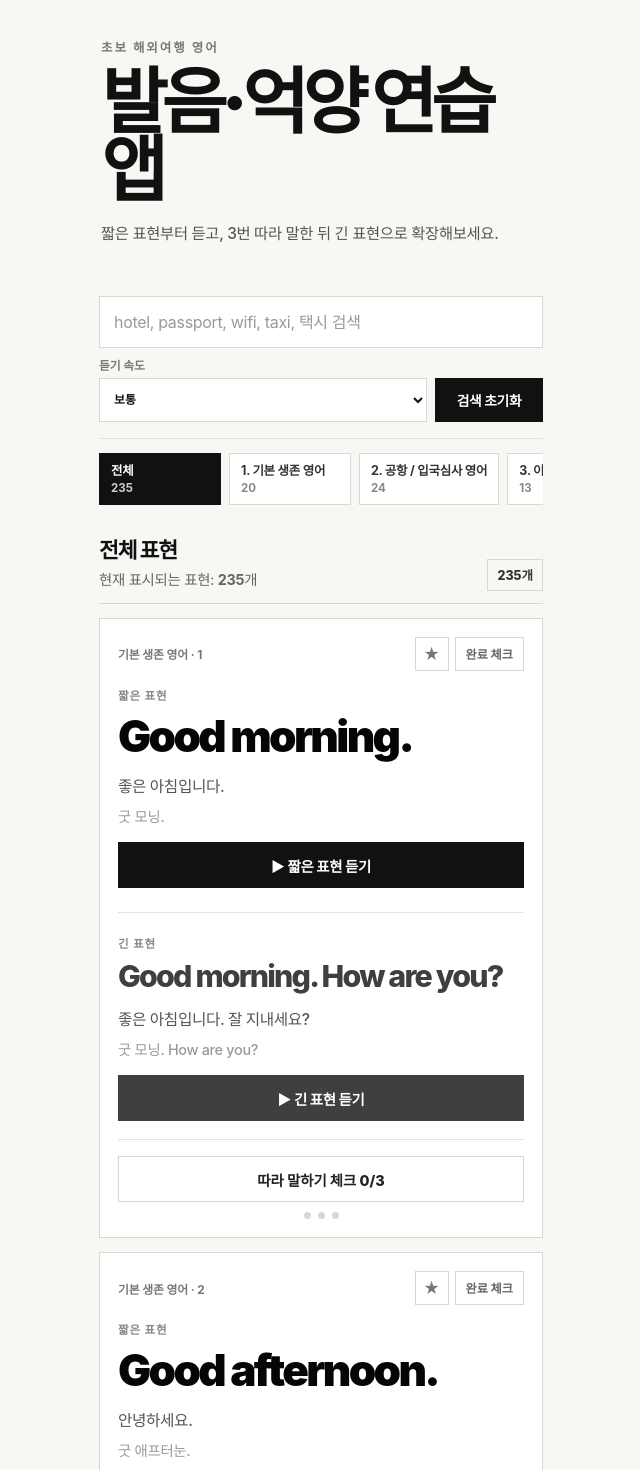
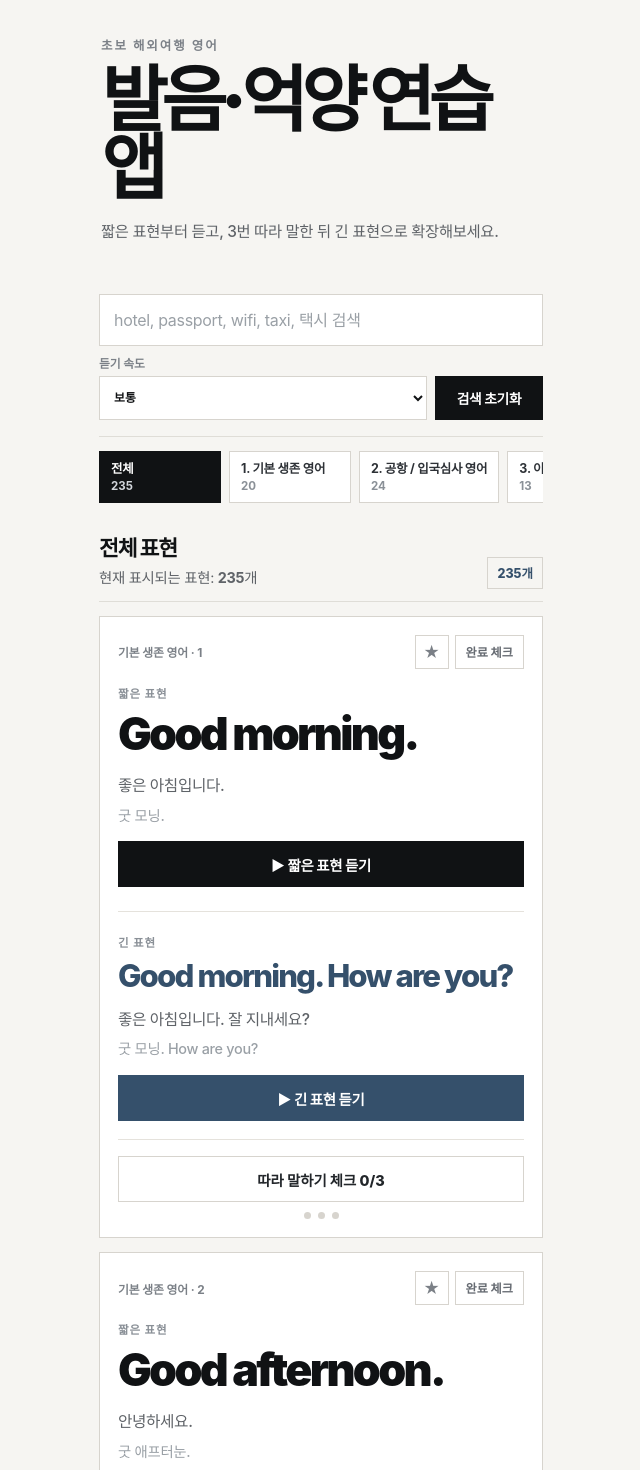
Before and after one commit to marine797/marine797, a React (Vite) app: page / in a window 1280 px wide. Shown: the top 1470 px of the page, without its empty margins (319-959 px from the left). Built offline with nearby package versions, Linux system fonts and the light colour scheme.

Commit message:
Refine study-focused typography color system

```diff
--- a/src/styles.css
+++ b/src/styles.css
@@ -3,8 +3,8 @@
 }
 
 :root {
-  color: #111111;
-  background: #f7f7f4;
+  color: #101214;
+  background: #f6f5f2;
   font-family:
     -apple-system,
     BlinkMacSystemFont,
@@ -17,7 +17,7 @@
 
 body {
   margin: 0;
-  background: #f7f7f4;
+  background: #f6f5f2;
 }
 
 button,
@@ -35,12 +35,12 @@ button {
   width: min(100%, 480px);
   min-height: 100vh;
   margin: 0 auto;
-  padding: 28px 18px 80px;
+  padding: 28px 18px 84px;
 }
 
-/* 상단 타이포그래피 */
+/* 상단 */
 .hero {
-  padding: 10px 2px 28px;
+  padding: 8px 2px 28px;
   margin-bottom: 8px;
   background: transparent;
   border: 0;
@@ -49,7 +49,7 @@ button {
 
 .eyebrow {
   margin: 0 0 12px;
-  color: #777777;
+  color: #7b8087;
   font-size: 0.78rem;
   font-weight: 700;
   letter-spacing: 0.16em;
@@ -58,23 +58,23 @@ button {
 
 .hero h1 {
   margin: 0;
-  color: #111111;
+  color: #101214;
   font-size: clamp(2.7rem, 13vw, 4.5rem);
   font-weight: 900;
   line-height: 0.94;
-  letter-spacing: -0.085em;
+  letter-spacing: -0.09em;
 }
 
 .subtitle {
   margin: 18px 0 0;
-  color: #555555;
+  color: #5f6368;
   font-size: 0.96rem;
   font-weight: 500;
   line-height: 1.75;
   letter-spacing: -0.02em;
 }
 
-/* 검색 영역 */
+/* 검색 */
 .toolbar {
   position: sticky;
   top: 0;
@@ -84,20 +84,20 @@ button {
   gap: 8px;
   padding: 12px 0 16px;
   margin-bottom: 10px;
-  background: rgba(247, 247, 244, 0.94);
+  background: rgba(246, 245, 242, 0.94);
   backdrop-filter: blur(14px);
-  border-bottom: 1px solid #e4e4df;
+  border-bottom: 1px solid #dfddd7;
 }
 
 .searchInput {
   grid-column: 1 / -1;
   width: 100%;
   height: 52px;
-  border: 1px solid #d8d8d2;
+  border: 1px solid #d7d4ce;
   border-radius: 0;
   background: #ffffff;
   padding: 0 14px;
-  color: #111111;
+  color: #101214;
   outline: none;
   font-size: 1rem;
   font-weight: 600;
@@ -105,18 +105,18 @@ button {
 }
 
 .searchInput::placeholder {
-  color: #999999;
+  color: #9aa0a6;
   font-weight: 400;
 }
 
 .searchInput:focus {
-  border-color: #111111;
+  border-color: #2563eb;
 }
 
 .rateControl {
   display: grid;
   gap: 5px;
-  color: #777777;
+  color: #7b8087;
   font-size: 0.74rem;
   font-weight: 700;
   letter-spacing: -0.01em;
@@ -125,11 +125,11 @@ button {
 .rateControl select {
   width: 100%;
   height: 44px;
-  border: 1px solid #d8d8d2;
+  border: 1px solid #d7d4ce;
   border-radius: 0;
   background: #ffffff;
   padding: 0 10px;
-  color: #111111;
+  color: #101214;
   outline: none;
   font-weight: 700;
 }
@@ -137,9 +137,9 @@ button {
 .pill {
   height: 44px;
   align-self: end;
-  border: 1px solid #111111;
+  border: 1px solid #101214;
   border-radius: 0;
-  background: #111111;
+  background: #101214;
   color: #ffffff;
   font-size: 0.86rem;
   font-weight: 800;
@@ -165,10 +165,10 @@ button {
   min-width: 122px;
   max-width: 168px;
   min-height: 48px;
-  border: 1px solid #d8d8d2;
+  border: 1px solid #d7d4ce;
   border-radius: 0;
   background: #ffffff;
-  color: #333333;
+  color: #2d3136;
   padding: 9px 11px;
   text-align: left;
   box-shadow: none;
@@ -189,22 +189,22 @@ button {
 .categoryButton strong {
   display: block;
   margin-top: 2px;
-  color: #888888;
+  color: #8a9097;
   font-size: 0.72rem;
   font-weight: 700;
 }
 
 .categoryButton.selected {
-  border-color: #111111;
-  background: #111111;
+  border-color: #101214;
+  background: #101214;
   color: #ffffff;
 }
 
 .categoryButton.selected strong {
-  color: #cccccc;
+  color: #d2d6db;
 }
 
-/* 섹션 제목 */
+/* 섹션 */
 .sectionHeader {
   display: flex;
   align-items: flex-end;
@@ -212,12 +212,12 @@ button {
   gap: 12px;
   margin: 14px 0 14px;
   padding-bottom: 12px;
-  border-bottom: 1px solid #d8d8d2;
+  border-bottom: 1px solid #dfddd7;
 }
 
 .sectionHeader h2 {
   margin: 0;
-  color: #111111;
+  color: #101214;
   font-size: 1.35rem;
   font-weight: 900;
   line-height: 1.22;
@@ -226,7 +226,7 @@ button {
 
 .sectionHeader p {
   margin: 6px 0 0;
-  color: #666666;
+  color: #5f6368;
   font-size: 0.9rem;
   line-height: 1.5;
   letter-spacing: -0.02em;
@@ -235,10 +235,10 @@ button {
 .countBadge {
   flex: 0 0 auto;
   padding: 6px 9px;
-  border: 1px solid #d8d8d2;
+  border: 1px solid #d7d4ce;
   border-radius: 0;
   background: transparent;
-  color: #333333;
+  color: #35506b;
   font-size: 0.78rem;
   font-weight: 800;
 }
@@ -250,7 +250,7 @@ button {
 }
 
 .phraseCard {
-  border: 1px solid #d8d8d2;
+  border: 1px solid #d7d4ce;
   border-radius: 0;
   background: #ffffff;
   box-shadow: none;
@@ -258,8 +258,8 @@ button {
 }
 
 .phraseCard.completed {
-  opacity: 0.54;
-  background: #f1f1ed;
+  opacity: 0.56;
+  background: #f0efea;
 }
 
 .cardTop {
@@ -273,7 +273,7 @@ button {
 .categoryLabel {
   min-width: 0;
   overflow: hidden;
-  color: #777777;
+  color: #7b8087;
   font-size: 0.74rem;
   font-weight: 700;
   white-space: nowrap;
@@ -298,28 +298,28 @@ button {
 .iconButton {
   width: 34px;
   height: 34px;
-  border: 1px solid #d8d8d2;
-  color: #777777;
+  border: 1px solid #d7d4ce;
+  color: #7b8087;
   background: #ffffff;
 }
 
 .iconButton.active {
-  color: #111111;
-  background: #eeeeea;
+  color: #101214;
+  background: #eceae4;
 }
 
 .doneButton {
   height: 34px;
   padding: 0 10px;
-  border: 1px solid #d8d8d2;
+  border: 1px solid #d7d4ce;
   background: #ffffff;
-  color: #666666;
+  color: #666b72;
   font-size: 0.76rem;
 }
 
 .doneButton.done {
-  border-color: #111111;
-  background: #111111;
+  border-color: #101214;
+  background: #101214;
   color: #ffffff;
 }
 
@@ -333,19 +333,19 @@ button {
 .phraseBlock + .phraseBlock {
   margin-top: 24px;
   padding-top: 22px;
-  border-top: 1px solid #e4e4df;
+  border-top: 1px solid #e5e2dc;
 }
 
 .label {
   margin: 0 0 8px;
-  color: #888888;
+  color: #8a9097;
   font-size: 0.72rem;
   font-weight: 800;
   letter-spacing: 0.08em;
   text-transform: uppercase;
 }
 
-/* 핵심 타이포그래피 */
+/* 핵심 타이포 */
 .shortEnglish,
 .longEnglish {
   margin: 0;
@@ -354,20 +354,20 @@ button {
 }
 
 .shortEnglish {
-  color: #050505;
-  font-size: clamp(1.9rem, 8.8vw, 2.75rem);
+  color: #101214;
+  font-size: clamp(1.95rem, 8.8vw, 2.8rem);
   font-weight: 950;
 }
 
 .longEnglish {
-  color: #3f3f3f;
-  font-size: clamp(1.35rem, 6.2vw, 1.9rem);
+  color: #35506b;
+  font-size: clamp(1.38rem, 6.2vw, 1.95rem);
   font-weight: 850;
 }
 
 .korean {
   margin: 13px 0 0;
-  color: #555555;
+  color: #5f6368;
   font-size: 0.98rem;
   line-height: 1.58;
   font-weight: 500;
@@ -376,7 +376,7 @@ button {
 
 .pronunciation {
   margin: 7px 0 0;
-  color: #999999;
+  color: #9aa0a6;
   font-size: 0.9rem;
   line-height: 1.45;
   font-weight: 500;
@@ -388,16 +388,16 @@ button {
   width: 100%;
   height: 46px;
   margin-top: 15px;
-  border: 1px solid #111111;
-  background: #111111;
+  border: 1px solid #101214;
+  background: #101214;
   color: #ffffff;
   font-size: 0.9rem;
   letter-spacing: -0.02em;
 }
 
 .speakButton.secondary {
-  border-color: #3f3f3f;
-  background: #3f3f3f;
+  border-color: #35506b;
+  background: #35506b;
   color: #ffffff;
 }
 
@@ -406,15 +406,15 @@ button {
   gap: 10px;
   margin-top: 18px;
   padding-top: 16px;
-  border-top: 1px solid #e4e4df;
+  border-top: 1px solid #e5e2dc;
 }
 
 .repeatButton {
   width: 100%;
   height: 46px;
-  border: 1px solid #d8d8d2;
+  border: 1px solid #d7d4ce;
   background: #ffffff;
-  color: #222222;
+  color: #22262a;
   font-size: 0.9rem;
 }
 
@@ -428,17 +428,17 @@ button {
   width: 7px;
   height: 7px;
   border-radius: 50%;
-  background: #d8d8d2;
+  background: #d7d4ce;
 }
 
 .dot.filled {
-  background: #111111;
+  background: #35506b;
 }
 
 .loadingCard {
   margin: 80px auto;
   padding: 28px;
-  border: 1px solid #d8d8d2;
+  border: 1px solid #d7d4ce;
   background: #ffffff;
   text-align: center;
   font-weight: 800;
```
